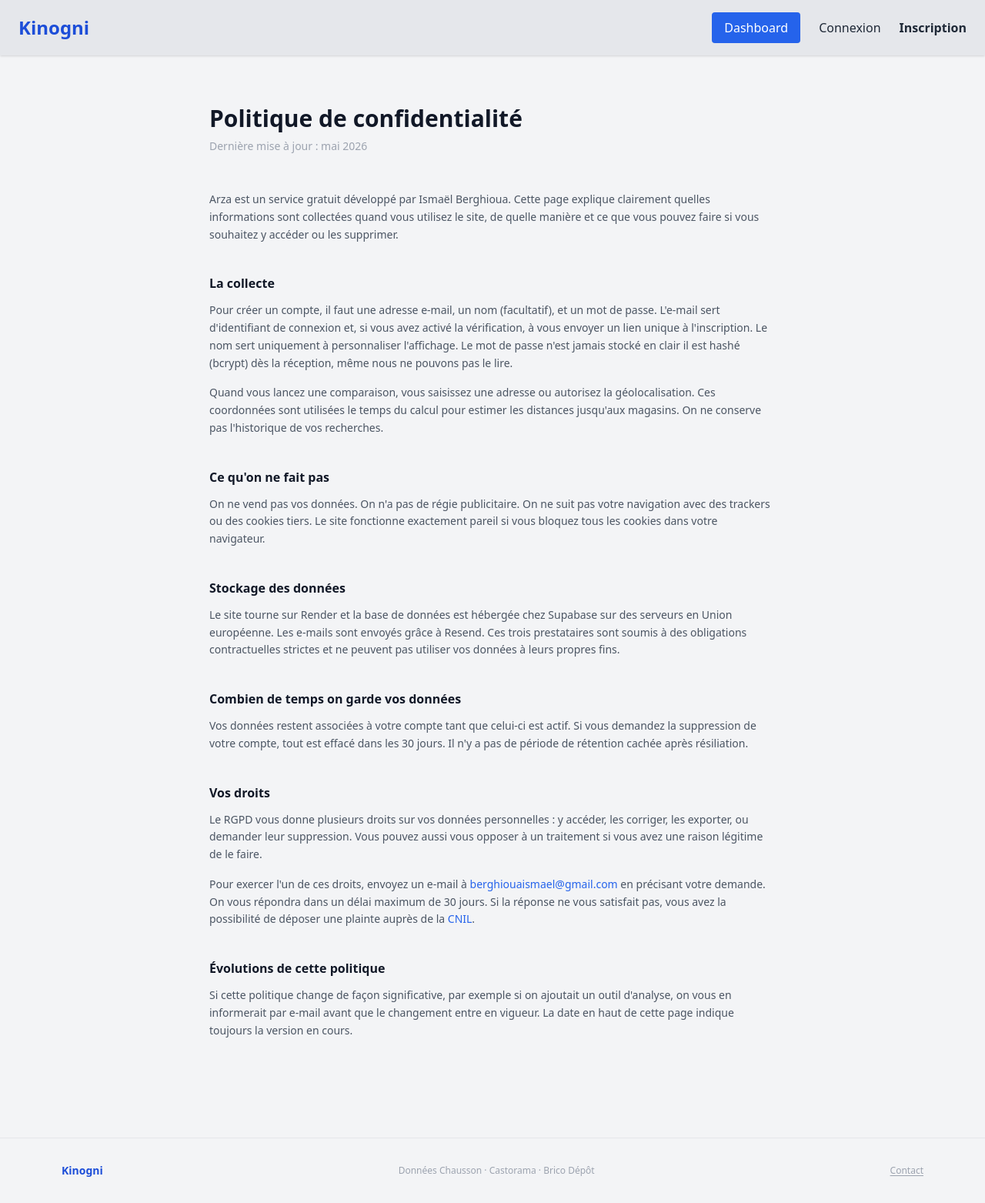
After one commit to IsmaelBe/Kinogni, a Python web app: template templates/confidentialite.html in a window 1280 px wide. The commit adds this page. Shown: the whole page at 77% size. Run offline with Jinja, Linux system fonts and the light colour scheme; the template is opened without the code that fills it, so the values that code supplies are empty; some libraries are stand-ins or nearby versions.

Commit message:
Reprise projet + gros changements

```diff
--- a/app/models.py
+++ b/app/models.py
@@ -19,7 +19,7 @@ class Review(Base):
     auteur = Column(String)
     contenu = Column(String)
     edited = Column(Integer, default=0)
-    rating = Column(Integer, default=2)
+    rating = Column(Integer, default=None)
 
     film = relationship("Film", back_populates="reviews")
 
--- /dev/null
+++ b/templates/confidentialite.html
@@ -0,0 +1,175 @@
+<!DOCTYPE html>
+<html lang="fr">
+<head>
+  <meta charset="UTF-8" />
+  <meta name="viewport" content="width=device-width, initial-scale=1.0" />
+  <title>Politique de confidentialité / Kinogni</title>
+  <script src="https://cdn.tailwindcss.com"></script>
+</head>
+
+<body class="bg-gray-100 text-gray-800 font-sans antialiased">
+
+  <nav class="flex justify-between items-center bg-gray-200 px-6 py-4 shadow">
+    <a href="/" class="text-2xl font-bold text-blue-700">Kinogni</a>
+    <ul class="flex space-x-6 items-center">
+      <li><button onclick="checkAccess()" class="bg-blue-600 text-white px-4 py-2 rounded transition hover:scale-105 duration-300">Dashboard</button></li>
+      <li><button onclick="document.getElementById('loginModal').classList.remove('hidden')">Connexion</button></li>
+      <li><button onclick="document.getElementById('registerModal').classList.remove('hidden')" class="font-bold">Inscription</button></li>
+    </ul>
+  </nav>
+
+  <main class="max-w-3xl mx-auto px-4 py-16">
+
+    <h1 class="text-3xl font-bold text-gray-900 mb-2">Politique de confidentialité</h1>
+    <p class="text-sm text-gray-400 mb-12">Dernière mise à jour : mai 2026</p>
+
+    <div class="space-y-10 text-sm text-gray-600 leading-relaxed">
+
+      <section>
+        <p>
+          Arza est un service gratuit développé par Ismaël Berghioua. Cette page explique clairement
+          quelles informations sont collectées quand vous utilisez le site, de quelle manière
+          et ce que vous pouvez faire si vous souhaitez y accéder ou les supprimer.
+        </p>
+      </section>
+
+      <section>
+        <h2 class="text-base font-semibold text-gray-900 mb-3">La collecte</h2>
+        <p class="mb-4">
+          Pour créer un compte, il faut une adresse e-mail, un nom (facultatif), et un mot de passe.
+          L'e-mail sert d'identifiant de connexion et, si vous avez activé la vérification,
+          à vous envoyer un lien unique à l'inscription. Le nom sert uniquement à personnaliser l'affichage.
+          Le mot de passe n'est jamais stocké en clair il est hashé (bcrypt) dès la réception,
+          même nous ne pouvons pas le lire.
+        </p>
+        <p>
+          Quand vous lancez une comparaison, vous saisissez une adresse ou autorisez la géolocalisation.
+          Ces coordonnées sont utilisées le temps du calcul pour estimer les distances jusqu'aux magasins.
+          On ne conserve pas l'historique de vos recherches.
+        </p>
+      </section>
+
+      <section>
+        <h2 class="text-base font-semibold text-gray-900 mb-3">Ce qu'on ne fait pas</h2>
+        <p>
+          On ne vend pas vos données. On n'a pas de régie publicitaire. On ne suit pas votre navigation
+          avec des trackers ou des cookies tiers. Le site fonctionne exactement pareil
+          si vous bloquez tous les cookies dans votre navigateur.
+        </p>
+      </section>
+
+      <section>
+        <h2 class="text-base font-semibold text-gray-900 mb-3">Stockage des données</h2>
+        <p>
+          Le site tourne sur Render et la base de données
+          est hébergée chez Supabase sur des serveurs en Union européenne.
+          Les e-mails sont envoyés grâce à Resend.
+          Ces trois prestataires sont soumis à des obligations contractuelles strictes et ne peuvent
+          pas utiliser vos données à leurs propres fins.
+        </p>
+      </section>
+
+      <section>
+        <h2 class="text-base font-semibold text-gray-900 mb-3">Combien de temps on garde vos données</h2>
+        <p>
+          Vos données restent associées à votre compte tant que celui-ci est actif.
+          Si vous demandez la suppression de votre compte, tout est effacé dans les 30 jours.
+          Il n'y a pas de période de rétention cachée après résiliation.
+        </p>
+      </section>
+
+      <section>
+        <h2 class="text-base font-semibold text-gray-900 mb-3">Vos droits</h2>
+        <p class="mb-4">
+          Le RGPD vous donne plusieurs droits sur vos données personnelles : y accéder, les corriger,
+          les exporter, ou demander leur suppression.
+          Vous pouvez aussi vous opposer à un traitement si vous avez une raison légitime de le faire.
+        </p>
+        <p>
+          Pour exercer l'un de ces droits, envoyez un e-mail à
+          <a href="mailto:berghiouaismael@gmail.com" class="text-blue-600 hover:underline">berghiouaismael@gmail.com</a>
+          en précisant votre demande. On vous répondra dans un délai maximum de 30 jours.
+          Si la réponse ne vous satisfait pas, vous avez la possibilité de déposer une plainte auprès de la
+          <a href="https://www.cnil.fr" target="_blank" rel="noopener" class="text-blue-600 hover:underline">CNIL</a>.
+        </p>
+      </section>
+
+      <section>
+        <h2 class="text-base font-semibold text-gray-900 mb-3">Évolutions de cette politique</h2>
+        <p>
+          Si cette politique change de façon significative, par exemple si on ajoutait un outil d'analyse,
+          on vous en informerait par e-mail avant que le changement entre en vigueur.
+          La date en haut de cette page indique toujours la version en cours.
+        </p>
+      </section>
+
+    </div>
+  </main>
+
+  <footer class="border-t border-gray-200 py-8 mt-16">
+    <div class="max-w-6xl mx-auto px-4 flex flex-col md:flex-row items-center justify-between gap-3 text-xs text-gray-400">
+      <span class="font-semibold text-blue-700 text-sm">Kinogni</span>
+      <p>Données Chausson · Castorama · Brico Dépôt</p>
+      <a href="mailto:berghiouaismael@gmail.com" class="hover:text-blue-600 transition-colors underline underline-offset-2">Contact</a>
+    </div>
+  </footer>
+
+  <div id="loginModal" class="hidden fixed inset-0 bg-black bg-opacity-50 flex items-center justify-center z-50">
+    <div class="bg-white p-6 rounded-lg w-80 shadow-lg text-center">
+      <h2 class="text-2xl font-bold mb-4">Connexion</h2>
+      <input type="text" id="lUser" placeholder="Nom d'utilisateur" class="w-full mb-3 p-2 border rounded">
+      <input type="password" id="lPass" placeholder="Mot de passe" class="w-full mb-3 p-2 border rounded">
+      <button onclick="connexion()" class="w-full bg-blue-600 text-white py-2 rounded font-bold">Se connecter</button>
+      <button onclick="document.getElementById('loginModal').classList.add('hidden')" class="mt-3 text-gray-500">Fermer</button>
+    </div>
+  </div>
+
+  <div id="registerModal" class="hidden fixed inset-0 bg-black bg-opacity-50 flex items-center justify-center z-50">
+    <div class="bg-white p-6 rounded-lg w-80 shadow-lg text-center">
+      <h2 class="text-2xl font-bold mb-4">Inscription</h2>
+      <input type="email" id="rMail" placeholder="Email" class="w-full mb-3 p-2 border rounded">
+      <input type="text" id="rUser" placeholder="Nom d'utilisateur" class="w-full mb-3 p-2 border rounded">
+      <input type="password" id="rPass" placeholder="Mot de passe" class="w-full mb-3 p-2 border rounded">
+      <button onclick="inscription()" class="w-full bg-green-600 text-white py-2 rounded font-bold">Créer un compte</button>
+      <button onclick="document.getElementById('registerModal').classList.add('hidden')" class="mt-3 text-gray-500">Fermer</button>
+    </div>
+  </div>
+
+  <script>
+    function checkAccess() {
+      localStorage.getItem('user') ? window.location.href = '/dashboard' : document.getElementById('loginModal').classList.remove('hidden');
+    }
+
+    async function connexion() {
+      const username = document.getElementById('lUser').value;
+      const password = document.getElementById('lPass').value;
+      const response = await fetch('/user/login', {
+        method: 'POST',
+        headers: {'Content-Type': 'application/json'},
+        body: JSON.stringify({username, password})
+      });
+      if (response.ok) {
+        const data = await response.json();
+        localStorage.setItem('user', JSON.stringify(data.user));
+        window.location.href = '/dashboard';
+      } else alert("Erreur d'identifiants");
+    }
+
+    async function inscription() {
+      const mail = document.getElementById('rMail').value;
+      const username = document.getElementById('rUser').value;
+      const password = document.getElementById('rPass').value;
+      const response = await fetch('/user/register', {
+        method: 'POST',
+        headers: {'Content-Type': 'application/json'},
+        body: JSON.stringify({mail, username, password})
+      });
+      if (response.ok) {
+        alert("Succès ! Connectez-vous.");
+        document.getElementById('registerModal').classList.add('hidden');
+      } else alert("Erreur d'inscription");
+    }
+  </script>
+
+</body>
+</html>
```
Also changed, not shown: app/app.py (+26 -34 lines), app/logic.py (+27 -23 lines), templates/dashboard.html (+22 -1 lines), templates/site.html (+22 -10 lines).
